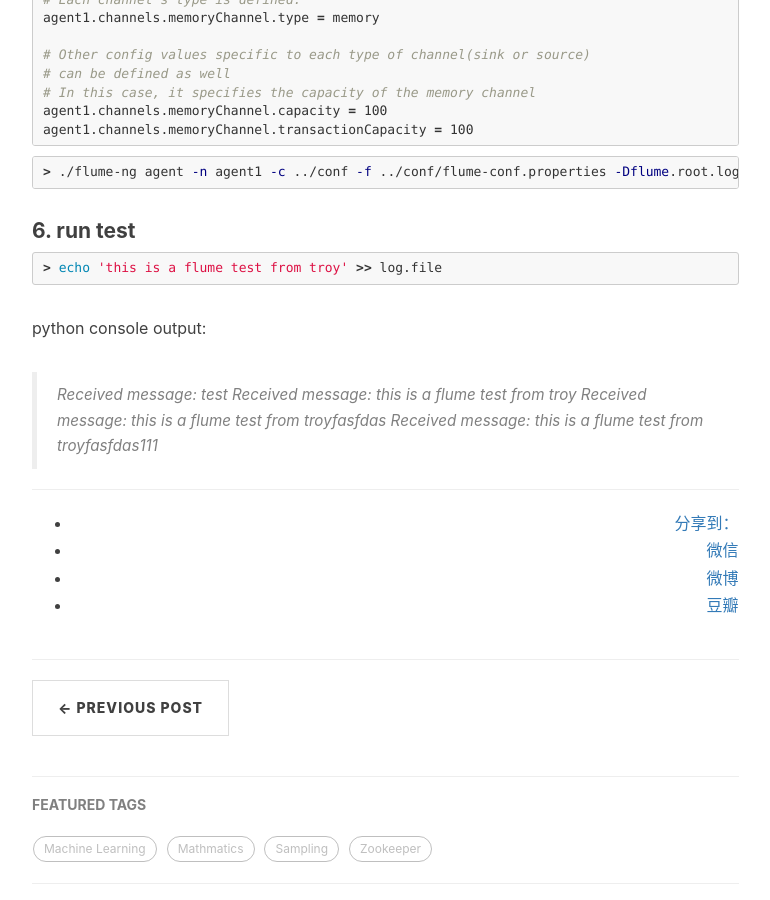
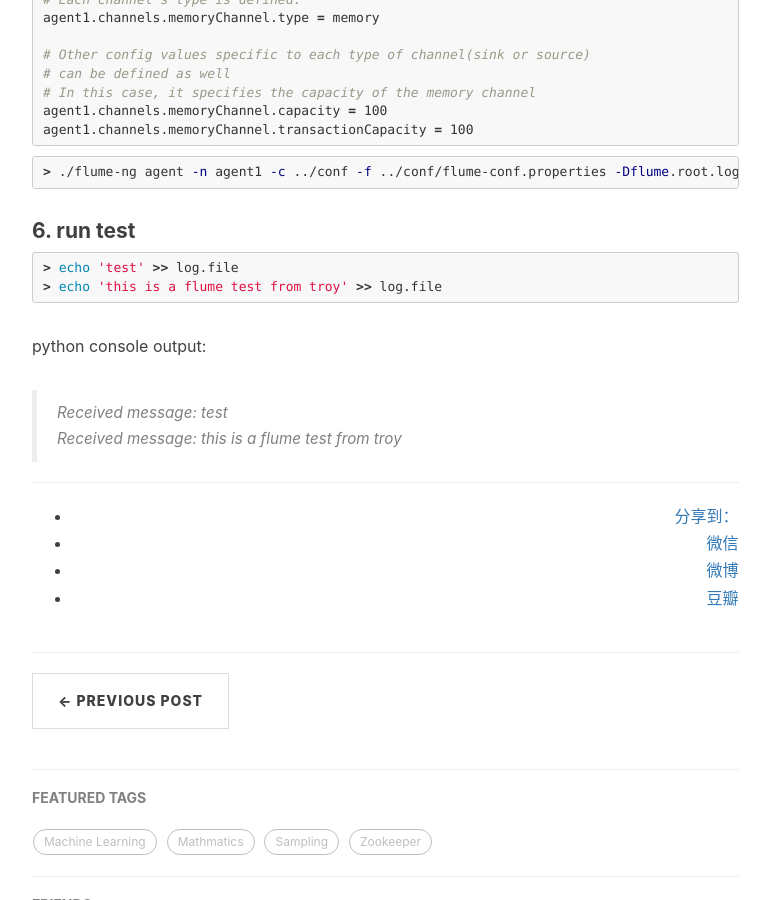
Before and after one commit to Troy-Wang/troy-wang.github.io, a Jekyll site: the page built from _posts/2017-12-05-flume-kafka.md, in a window 1280 px wide and 900 px high, scrolled down 3124 px. Shown: the whole window, without its empty margins (233-1003 px from the left). Built offline with Jekyll 4.4.1, drawn with Linux system fonts in a browser that asks for light colours; nearby versions of some CDN libraries; comment, search, counter and statistics services are not loaded.

Commit message:
fix bugs

````diff
--- a/_posts/2017-12-05-flume-kafka.md
+++ b/_posts/2017-12-05-flume-kafka.md
@@ -116,10 +116,9 @@ agent1.channels.memoryChannel.transactionCapacity = 100
 #### 6. run test
 
 ```bash
+> echo 'test' >> log.file
 > echo 'this is a flume test from troy' >> log.file
 ```
 python console output:
 > Received message: test
 > Received message: this is a flume test from troy
-> Received message: this is a flume test from troyfasfdas
-> Received message: this is a flume test from troyfasfdas111
````
